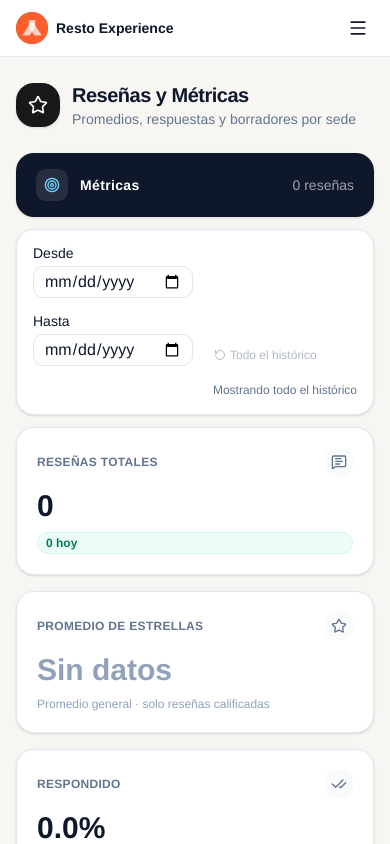
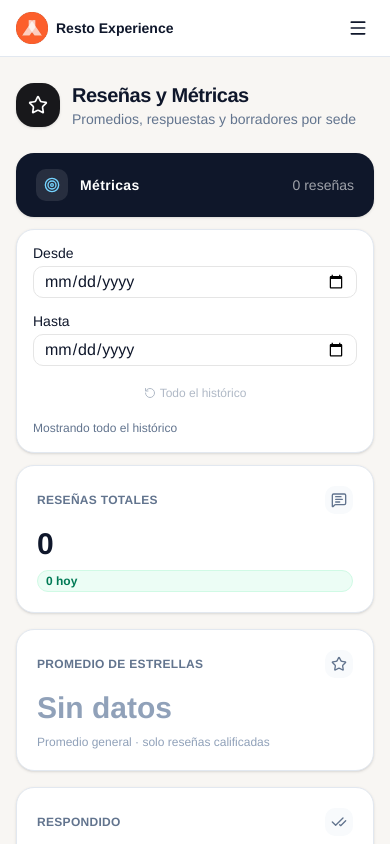
Before and after one commit to Leonani/resto-experience, a Next.js app: page / in a window 390 px wide. Shown: the top 844 px of the page. Built offline with nearby package versions, Linux system fonts and the light colour scheme; no server answers; the database is empty.

Commit message:
feat: filtro de fechas de metricas al 50% en tablet y 100% en movil

```diff
--- a/components/MetricsDateFilter.tsx
+++ b/components/MetricsDateFilter.tsx
@@ -62,10 +62,10 @@ export function MetricsDateFilter({ reviewCount }: { reviewCount: number }) {
 
   return (
     <div
-      className={`flex flex-wrap items-end gap-4 rounded-2xl border border-slate-200 bg-white p-4 shadow-sm ${isPending ? "opacity-60 transition-opacity" : ""}`}
+      className={`grid grid-cols-1 items-end gap-4 rounded-2xl border border-slate-200 bg-white p-4 shadow-sm md:grid-cols-4 lg:flex lg:flex-wrap ${isPending ? "opacity-60 transition-opacity" : ""}`}
       data-testid="metricas-filtro-fechas"
     >
-      <div className="flex flex-col gap-1.5">
+      <div className="flex flex-col gap-1.5 md:col-span-2">
         <Label htmlFor="metricas-desde">Desde</Label>
         <Input
           id="metricas-desde"
@@ -73,11 +73,11 @@ export function MetricsDateFilter({ reviewCount }: { reviewCount: number }) {
           value={desde}
           max={hasta !== "" ? hasta : undefined}
           onChange={(e) => setDesde(e.target.value)}
-          className="w-40"
+          className="w-full lg:w-40"
         />
       </div>
 
-      <div className="flex flex-col gap-1.5">
+      <div className="flex flex-col gap-1.5 md:col-span-2">
         <Label htmlFor="metricas-hasta">Hasta</Label>
         <Input
           id="metricas-hasta"
@@ -85,7 +85,7 @@ export function MetricsDateFilter({ reviewCount }: { reviewCount: number }) {
           value={hasta}
           min={desde !== "" ? desde : undefined}
           onChange={(e) => setHasta(e.target.value)}
-          className="w-40"
+          className="w-full lg:w-40"
         />
       </div>
 
@@ -94,14 +94,14 @@ export function MetricsDateFilter({ reviewCount }: { reviewCount: number }) {
         size="sm"
         onClick={() => apply({ desde: "", hasta: "" })}
         disabled={!hayRango}
-        className="h-auto px-1 py-0.5 text-xs text-slate-500"
+        className="h-auto px-1 py-0.5 text-xs text-slate-500 md:col-span-2"
         data-testid="metricas-todo-el-historico"
       >
         <RotateCcw className="size-3" aria-hidden="true" />
         Todo el histórico
       </Button>
 
-      <p className="ml-auto text-xs text-slate-500">
+      <p className="text-xs text-slate-500 md:col-span-2 md:text-right lg:ml-auto">
         {hayRango
           ? `${reviewCount} reseñas en el período`
           : "Mostrando todo el histórico"}
```
